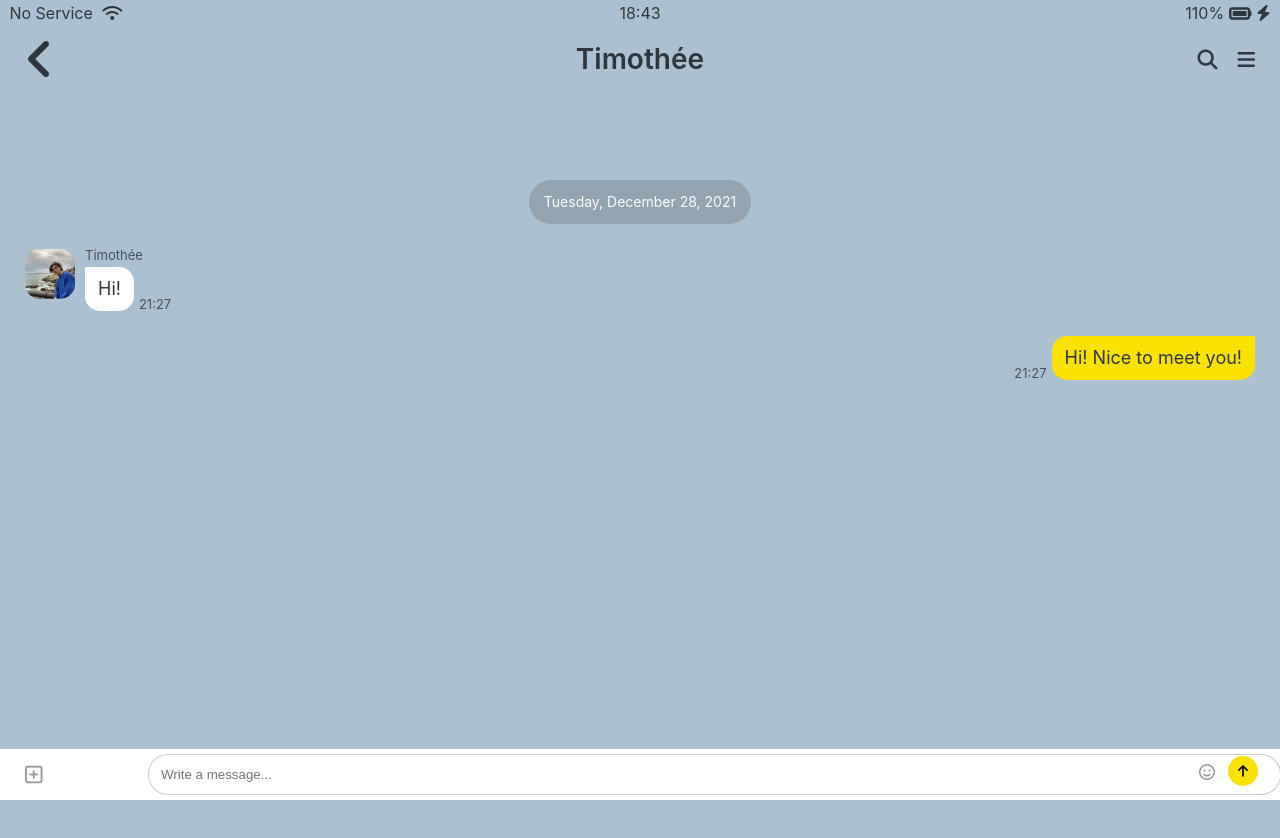
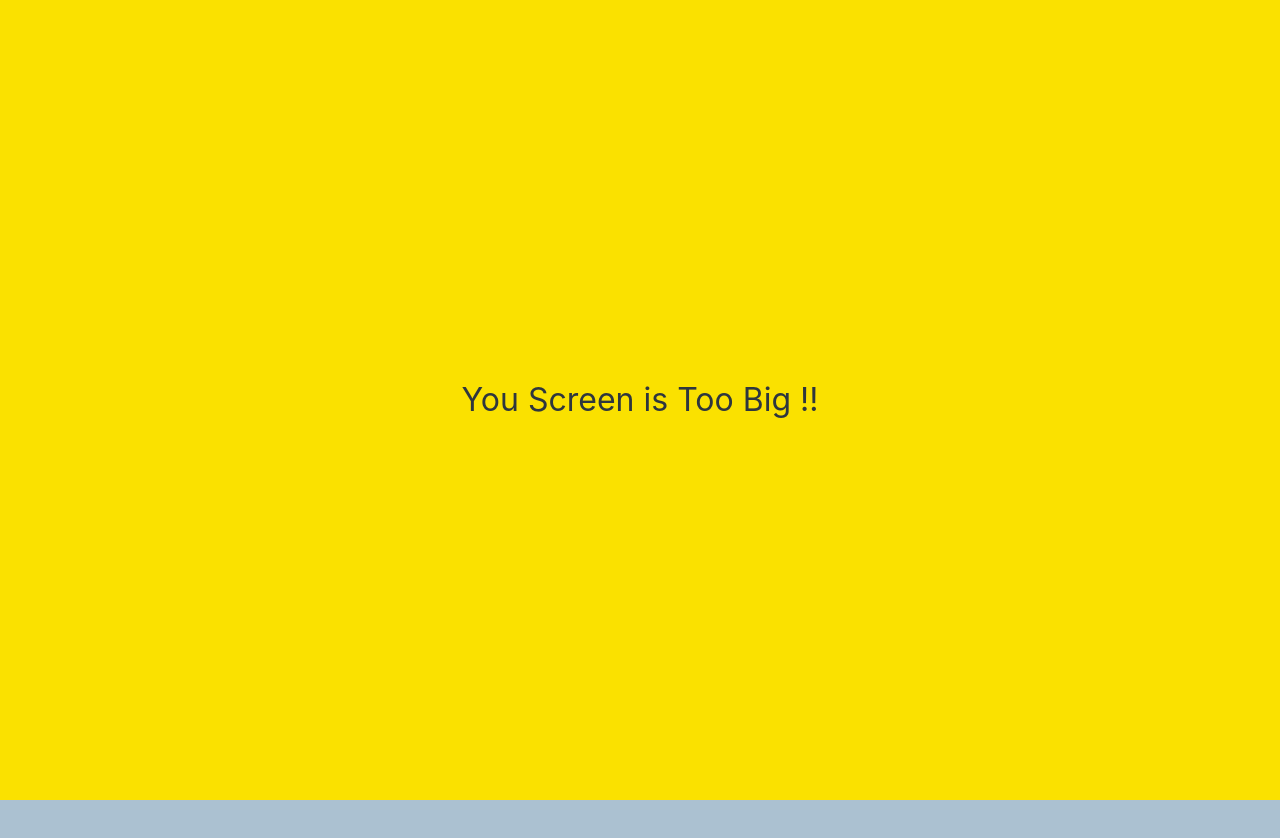
Before and after one commit to OnlyBWKim/Kokoa-clone-2021, a plain HTML site: page chat.html in a window 1280 px wide. Shown: the top 838 px of the page. Drawn offline with Linux system fonts and the light colour scheme.

Commit message:
final version

```diff
--- /dev/null
+++ b/CSS/components/no-mobile.css
@@ -0,0 +1,18 @@
+#no-mobile{
+    position: absolute;
+    z-index: 99;
+    height: 100vh;
+    width: 100vw;
+    background-color: var(--yellow);
+    display: flex;
+    justify-content: center;
+    align-items: center;
+    font-size: 32px;
+    top: 0;
+}
+
+@media screen and (max-width: 645px) {
+   #no-mobile{
+       display: none;
+   }
+}
--- a/CSS/screens/chat.css
+++ b/CSS/screens/chat.css
@@ -49,16 +49,21 @@
     display: flex;
     margin-bottom: 25px;
 }
+.message-row img:hover{
+    transform: scale(2.0);
+}
 .message-row img{
     width: 50px;
     height: 50px;
-    border-radius: 30%;
+    border-radius: 50%;
     margin-right: 10px;
+    transition: transform ease;
 }
 .message__author{
     display: block;
     margin-bottom: 5px;
 }
+
 .message__bubble{
     background-color: white;
     padding: 13px;
@@ -66,6 +71,34 @@
     border-radius: 15px;
     border-top-left-radius: 0px;
     margin-right: 5px;
+}
+@keyframes bubbleLeft{
+    from{
+        opacity: 0;
+        transform: translateX(-10px);
+
+    }
+    to{
+        opacity: 1;
+        transform: none;
+    }
+}
+.bubble_left{
+    animation: bubbleLeft 1s ease-in-out forwards;
+}
+@keyframes bubbleRight{
+    from{
+        opacity: 0;
+        transform: translateX(20px);
+
+    }
+    to{
+        opacity: 1;
+        transform: none;
+    }
+}
+.bubble_right{
+    animation: bubbleRight 2s ease-in-out forwards;
 }
 .message-info{
     display: flex;
@@ -100,11 +133,12 @@
     padding: 5px 25px;
     box-sizing: border-box;
     align-items: center;
+    transition: transform .3s ease-in-out;
 }
-.reply .reply_column:first-child{
+.reply .reply__column:first-child{
     width: 10%;
 }
-.reply .reply_column:last-child{
+.reply .reply__column:last-child{
     width: 90%;
     position: relative;
 }
@@ -118,19 +152,20 @@
     width: 100%;
     border: var(--main-border);
     border-radius: 20px;
+    transition: all .3s ease-in-out;
 }
-.reply_column:last-child > i,
-.reply_column:last-child button{
+.reply__column:last-child > i,
+.reply__column:last-child button{
     position: absolute;
-    right: -3px;
-    top: 2px;
+    right: -23px;
+    top: 5px;
 }
-.reply_column:last-child > i{
-    right: 40px;
-    top: 10px;
+.reply__column:last-child > i{
+    right: 30px;
+    top: 13px;
 }
 
-.reply_column button{
+.reply__column button{
     background-color: var(--yellow);
     border: none;
     width: 30px;
@@ -138,11 +173,30 @@
     border-radius: 50px;
 }
 
-.reply_column button i {
+.reply__column button i {
     opacity: 1;
 }
 
-.reply_column button:focus,
-.reply_column button:active{
+.reply__column button:focus,
+.reply__column button:active{
     outline: none;
 }
+
+.reply .reply__column:first-child,
+.reply .fa-smile,
+.reply button{
+    transition: opacity .3s ease-in-out;
+}
+.reply:focus-within .reply__column:first-child,
+.reply:focus-within .fa-smile,
+.reply:focus-within button{
+    opacity: 0;
+}
+.reply input:focus{
+    width: 98vw;
+    transform: translateX(-13%) translateY(-80px);
+}
+
+.reply:focus-within {
+    transform: translateY(80px);
+}
--- a/CSS/screens/friends.css
+++ b/CSS/screens/friends.css
@@ -47,5 +47,5 @@
     align-items: center;
     font-size: 132px;
     animation: hideSplashScreen 0.3s ease-in-out forwards;
-    animation-delay: 3s;
+    animation-delay: 2s;
 }
--- a/CSS/screens/settings.css
+++ b/CSS/screens/settings.css
@@ -6,6 +6,8 @@
     align-items: center;
     justify-content: space-between;
 }
+
+
 .settings__setting i {
     margin-right: 20px;
     font-size: 22px;
@@ -17,3 +19,6 @@
     margin-right: 20px;
 
 }
+.settings__setting:hover{
+    font-weight: 600;
+}
--- a/CSS/style.css
+++ b/CSS/style.css
@@ -10,6 +10,7 @@
 @import "components/user-component.css";
 @import "components/badge.css";
 @import "components/icon-raw.css";
+@import "components/no-mobile.css";
 
 /* Screens*/
 @import "screens/login.css";
--- a/chat.html
+++ b/chat.html
@@ -49,7 +49,7 @@
             <div class="message-row__content">
                 <span class="message__author">Timothée</span>
                 <div class="message-info">
-                    <span class="message__bubble">Hi!</span>
+                    <span class="message__bubble bubble_left">Hi!</span>
                     <span class="message__time">21:27</span>
                 </div>
             </div>
@@ -58,17 +58,17 @@
         <div class="message-row message-row--own">
             <div class="message-row__content">
                 <div class="message-info">
-                    <span class="message__bubble">Hi! Nice to meet you!</span>
+                    <span class="message__bubble bubble_right">Hi! Nice to meet you!</span>
                     <span class="message__time">21:27</span>
                 </div>
             </div>
         </div>
     </main>
     <form class="reply">
-        <div class="reply_column">
+        <div class="reply__column">
             <i class="far fa-plus-square fa-lg"></i>
         </div>
-        <div class="reply_column">
+        <div class="reply__column">
             <input type="text" placeholder="Write a message...">
             <i class="far fa-smile"></i>
             <button>
@@ -77,6 +77,10 @@
         </div>
     </form>
 
+    <div id="no-mobile">
+        <span>You Screen is Too Big !!</span>
+    </div>
+
     <script src="https://kit.fontawesome.com/6478f529f2.js" crossorigin="anonymous"></script>
 </body>
 </html>
```
Also changed, not shown: chats.html (+4 -0 lines), find.html (+4 -0 lines), friends.html (+5 -0 lines), index.html (+4 -0 lines), more.html (+4 -0 lines), settings.html (+4 -0 lines).
